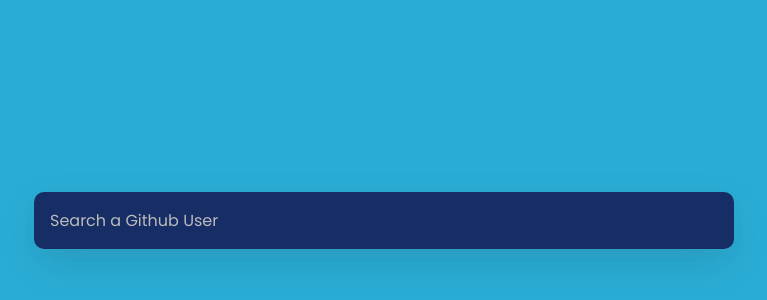
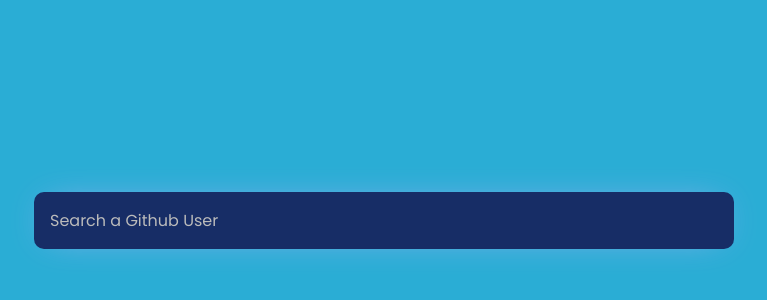
Before and after one commit to Sairam3210/github_profile, a plain HTML site: page index.html in a window 1280 px wide. Shown: the part 164-464 px from the top of the page, without its empty margins (256-1023 px from the left). Drawn offline with nearby package versions, Linux system fonts and the light colour scheme.

Commit message:
Update index.css

```diff
--- a/index.css
+++ b/index.css
@@ -29,8 +29,7 @@ padding: 1rem;
 margin-bottom: 2rem;
 font-family: inherit;
 font-size: 1rem;
-box-shadow: 0 5px 10px rgba(154, 160, 185, 0.05),
-0 15px 40px rgba(0, 0, 0, 0.1);
+box-shadow: 0px 0px 36px -15px #afaff4;
 }
 .user-form input::placeholder {
 color: #bbb;
```
